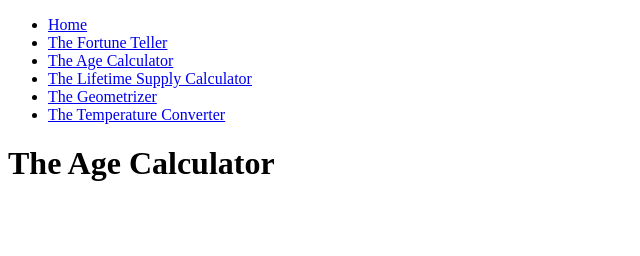
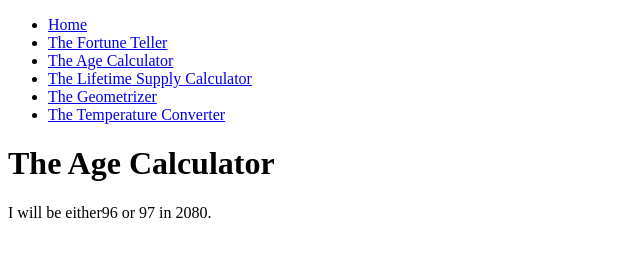
Before and after one commit to radrye/javascript-variables-and-functions-exercises, a plain HTML site: page theagecalculator.html in a window 1280 px wide. Shown: the whole page, without its empty margins (0-640 px from the left). Drawn offline with Linux system fonts and the light colour scheme.

Commit message:
age calculator

```diff
--- a/theagecalculator.html
+++ b/theagecalculator.html
@@ -17,6 +17,22 @@
     <script>
       // YOUR CODE GOES HERE
 
+      var birthYear = 1984;
+      var futureYear = 2080;
+      var ageNow = futureYear - birthYear;
+      var ageNow2 = ageNow + 1;
+
+      var ageCalculatorOutput = "I will be either"
+                              + ageNow
+                              + " or "
+                              + ageNow2
+                              + " in "
+                              + futureYear
+                              + "."
+
+
+    addOutput(ageCalculatorOutput)
+
       // Call the addOutput function with your output value
       // when you are ready.
       // Example: addOutput(outputValue);
```
